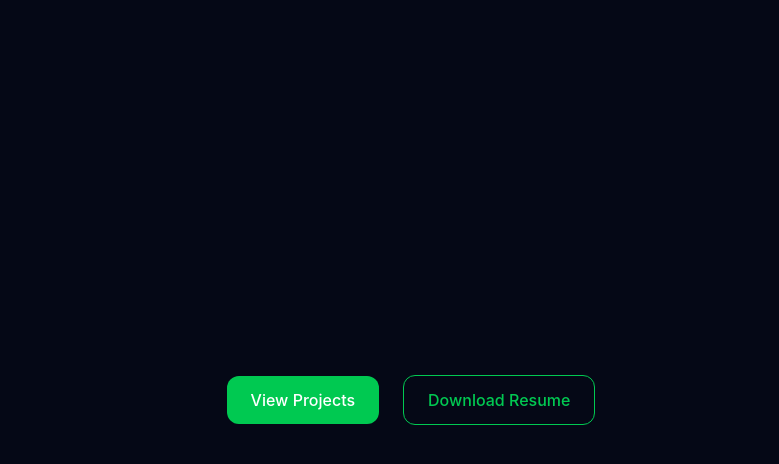
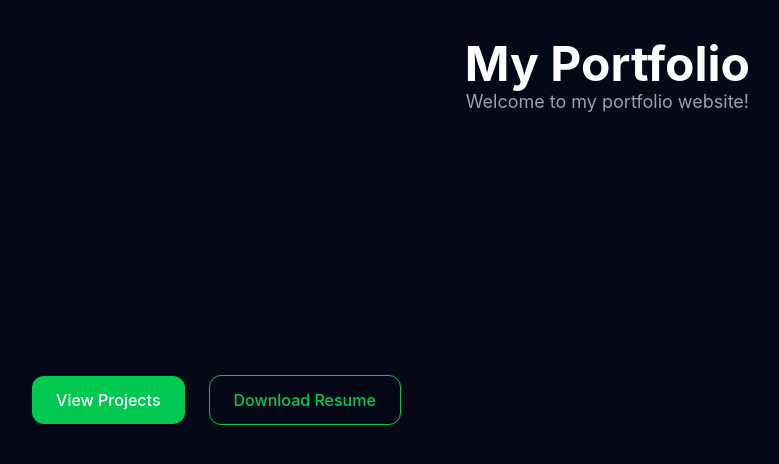
Before and after one commit to Jamalpoor-Indu-Bai/Portfolio, a React app: page / in a window 1280 px wide. Shown: the top 464 px of the page, without its empty margins (229-1008 px from the left). Built offline with nearby package versions, Linux system fonts and the light colour scheme; the HTML template or start-up script is replaced by a standard one; a web font is replaced by a local one.

Commit message:
Created reusable SectionTitle component

```diff
--- a/src/App.jsx
+++ b/src/App.jsx
@@ -1,4 +1,5 @@
 import Button from "./components/Button";
+import SectionTitle from "./components/SectionTitle";
 
 function App() {
   return (
@@ -6,6 +7,10 @@ function App() {
       <Button text="View Projects" variant="primary"></Button>
       <Button text="Download Resume" variant="secondary"></Button>
 
+    <div className="min-h-screen bg-[#050816] p-10">
+      <SectionTitle title="My Portfolio" subtitle="Welcome to my portfolio website!"></SectionTitle>
+
+    </div>
     </div>
   );
 }
--- a/src/components/SectionTitle.jsx
+++ b/src/components/SectionTitle.jsx
@@ -0,0 +1,14 @@
+import React from 'react'
+
+const SectionTitle = ({title,subtitle}) => {
+
+  return (
+    <div className='mb-12 text-center'>
+        <h2 className='text-4xl font-bold text-white md:text-5xl'>{title}</h2>
+        {subtitle && (<p className='text-gray-400 text-lg'>{subtitle}</p>)}
+
+    </div>
+  );
+};
+
+export default SectionTitle
```
